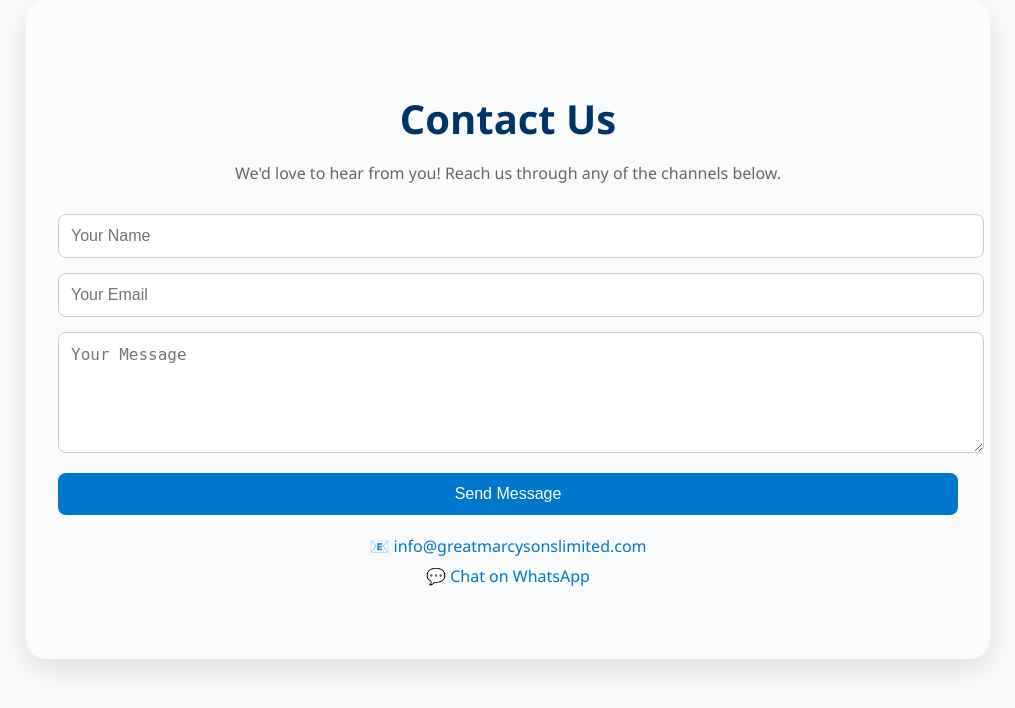
After one commit to aquila4/real-estate-admin, a Flask app: page /contact in a window 1280 px wide. The commit adds this page. Shown: the top 708 px of the page, without its empty margins (132-1147 px from the left). Run offline with Flask 3, Linux system fonts and the light colour scheme.

Commit message:
Updated HTML, CSS, and Flask app

```diff
--- a/app.py
+++ b/app.py
@@ -30,6 +30,10 @@ def add_property():
 @app.route('/agent')
 def agent():
     return render_template('agent.html')
+
+@app.route("/contact")
+def contact():
+    return render_template("contact.html")
 
 @app.route('/privacy')
 def privacy():
--- /dev/null
+++ b/static/css/contact.css
@@ -0,0 +1,134 @@
+body {
+  margin: 0;
+  font-family: 'Segoe UI', Tahoma, Geneva, Verdana, sans-serif;
+  background-color: #f9f9f9;
+  color: #222;
+}
+
+.contact-container {
+  max-width: 600px;
+  margin: 80px auto;
+  padding: 20px 30px;
+  background: #fff;
+  border-radius: 12px;
+  box-shadow: 0 4px 12px rgba(0,0,0,0.1);
+}
+
+.contact-container h1 {
+  text-align: center;
+  font-size: 2rem;
+  margin-bottom: 10px;
+}
+
+.contact-container p {
+  text-align: center;
+  font-size: 1rem;
+  margin-bottom: 30px;
+  color: #666;
+}
+
+.contact-form input,
+.contact-form textarea {
+  width: 100%;
+  padding: 12px;
+  margin-bottom: 15px;
+  border: 1px solid #ccc;
+  border-radius: 8px;
+  font-size: 1rem;
+}
+
+.contact-form button {
+  width: 100%;
+  padding: 12px;
+  background-color: #0077cc;
+  color: white;
+  font-size: 1rem;
+  border: none;
+  border-radius: 8px;
+  cursor: pointer;
+  transition: background 0.3s ease;
+}
+
+.contact-form button:hover {
+  background-color: #005fa3;
+}
+
+.contact-info {
+  text-align: center;
+  margin-top: 20px;
+}
+
+.contact-info a {
+  display: block;
+  margin: 8px 0;
+  color: #0077cc;
+  text-decoration: none;
+  font-weight: 500;
+}
+
+.contact-info a:hover {
+  text-decoration: underline;
+}
+
+
+
+
+.contact-container {
+  max-width: 900px;
+  margin: 0 auto;
+  padding: 4rem 2rem;
+  background-color: #f9fbfd;
+  border-radius: 20px;
+  box-shadow: 0 10px 30px rgba(0, 0, 0, 0.1);
+  text-align: center;
+}
+
+.contact-container h1 {
+  font-size: 2.5rem;
+  color: #003366;
+  margin-bottom: 0.5rem;
+}
+
+.contact-subtext {
+  font-size: 1.1rem;
+  color: #555;
+  margin-bottom: 3rem;
+}
+
+.contact-methods {
+  display: flex;
+  justify-content: space-around;
+  flex-wrap: wrap;
+  gap: 2rem;
+}
+
+.contact-box {
+  flex: 1;
+  min-width: 250px;
+  background-color: white;
+  padding: 2rem;
+  border-radius: 15px;
+  border: 1px solid #ddd;
+  box-shadow: 0 5px 20px rgba(0, 0, 0, 0.05);
+  transition: transform 0.3s ease, box-shadow 0.3s ease;
+}
+
+.contact-box:hover {
+  transform: translateY(-5px);
+  box-shadow: 0 15px 30px rgba(0, 0, 0, 0.1);
+}
+
+.contact-box h2 {
+  color: #0057b8;
+  margin-bottom: 0.5rem;
+}
+
+.contact-box a {
+  color: #333;
+  font-weight: 500;
+  text-decoration: none;
+}
+
+.contact-box a:hover {
+  color: #0057b8;
+}
--- /dev/null
+++ b/templates/contact.html
@@ -0,0 +1,40 @@
+<!DOCTYPE html>
+<html lang="en">
+<head>
+  <meta charset="UTF-8" />
+  <meta name="viewport" content="width=device-width, initial-scale=1.0"/>
+  <title>Contact Us | Great Mar-cy’s & Sons Limited</title>
+  <link rel="stylesheet" href="{{ url_for('static', filename='css/contact.css') }}">
+
+  <!-- Google tag (gtag.js) -->
+  <script async src="https://www.googletagmanager.com/gtag/js?id=AW-17421133724"></script>
+  <script>
+    window.dataLayer = window.dataLayer || [];
+    function gtag(){dataLayer.push(arguments);}
+    gtag('js', new Date());
+    gtag('config', 'AW-17421133724');
+  </script>
+</head>
+<body>
+  <div class="contact-container">
+    <h1>Contact Us</h1>
+    <p>We'd love to hear from you! Reach us through any of the channels below.</p>
+
+    <form action="/submit-contact" method="POST" class="contact-form">
+      <input type="text" name="name" placeholder="Your Name" required />
+      <input type="email" name="email" placeholder="Your Email" required />
+      <textarea name="message" rows="5" placeholder="Your Message" required></textarea>
+      <button type="submit">Send Message</button>
+    </form>
+
+    <div class="contact-info">
+      <a href="mailto:info@greatmarcysonslimited.com">📧 info@greatmarcysonslimited.com</a>
+      <a href="https://wa.me/2349139070404" target="_blank"
+         onclick="gtag('event', 'whatsapp_click', {
+           'event_category': 'contact',
+           'event_label': 'WhatsApp Button - Contact Page'
+         });">💬 Chat on WhatsApp</a>
+    </div>
+  </div>
+</body>
+</html>
```
Also changed, not shown: templates/home.html (+2 -7 lines).
